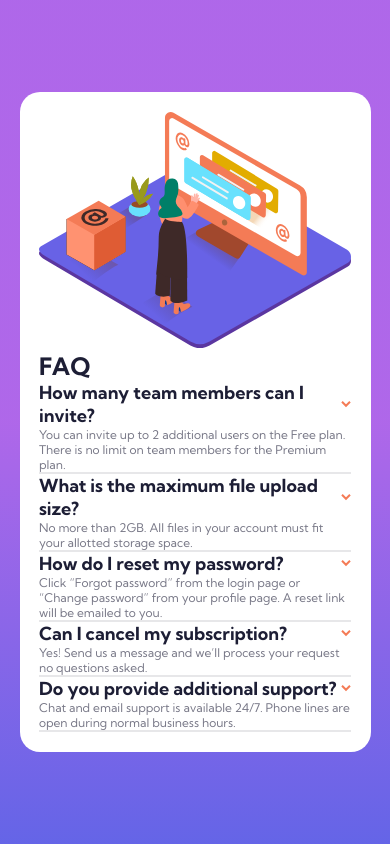
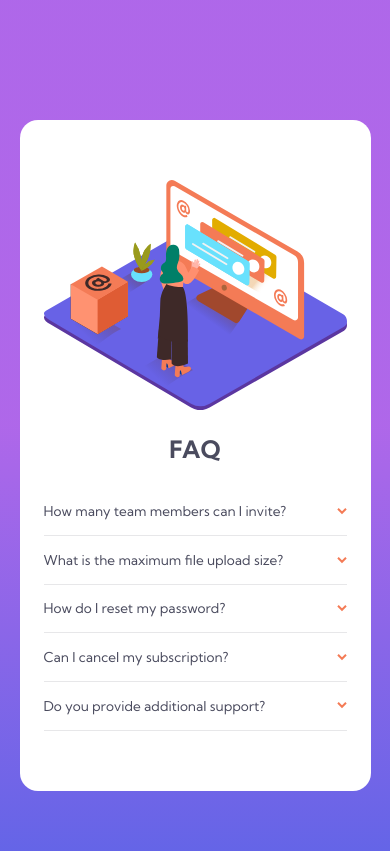
Before and after one commit to samuel-adu/faq-accordion-card, a plain HTML site: page index.html in a window 390 px wide. Drawn offline with Linux system fonts and the light colour scheme.

Commit message:
refactor: add mobile style

```diff
--- a/index.html
+++ b/index.html
@@ -17,89 +17,130 @@
       href="https://fonts.googleapis.com/css2?family=Kumbh+Sans:wght@400;700&display=swap"
       rel="stylesheet"
     />
-    <title>Frontend Mentor | FAQ Accordion Card</title>
+    <title>FAQ Accordion Card | Frontend Mentor</title>
     <link rel="stylesheet" href="style.css" />
   </head>
   <body>
-    <div class="wrapper">
+    <div class="flex-container">
+      <div class="container">
+        <div>
           <picture>
             <source
+              class="illustration"
               media="(min-width: 550px)"
               srcset="./images/illustration-woman-online-desktop.svg"
               sizes=""
             />
-        <img src="./images/illustration-woman-online-mobile.svg" alt="" />
+            <img
+              class="illustration"
+              src="./images/illustration-woman-online-mobile.svg"
+              alt=""
+            />
           </picture>
+        </div>
 
-      <div>
-        <h1>FAQ</h1>
-        <div class="q-and-a">
-          <div class="question">
-            <h2>How many team members can I invite?</h2>
+        <main>
+          <h1 class="main-heading">FAQ</h1>
+
+          <details>
+            <summary>
+              <div class="accordion">
+                <p class="accordion-text">
+                  How many team members can I invite?
+                </p>
                 <img
+                  class="accordion-icon"
                   src="./images/icon-arrow-down.svg"
-              alt="arrow facing downwards"
+                  alt=""
                 />
               </div>
-          <div class="answer">
-            <p>
-              You can invite up to 2 additional users on the Free plan. There is
-              no limit on team members for the Premium plan.
+            </summary>
+            <div>
+              <p class="panel-text">
+                You can invite up to 2 additional users on the Free plan. There
+                is no limit on team members for the Premium plan.
               </p>
             </div>
+          </details>
+
+          <details>
+            <summary>
+              <div class="accordion">
+                <p class="accordion-text">
+                  What is the maximum file upload size?
+                </p>
+                <img
+                  class="accordion-icon"
+                  src="./images/icon-arrow-down.svg"
+                  alt=""
+                />
               </div>
-
-        <div class="q-and-a">
-          <div class="question">
-            <h2>What is the maximum file upload size?</h2>
-            <img src="./images/icon-arrow-down.svg" alt="" />
-          </div>
-          <div class="answer">
-            <p>
-              No more than 2GB. All files in your account must fit your allotted
-              storage space.
+            </summary>
+            <div>
+              <p class="panel-text">
+                No more than 2GB. All files in your account must fit your
+                allotted storage space.
               </p>
             </div>
+          </details>
+
+          <details>
+            <summary>
+              <div class="accordion">
+                <p class="accordion-text">How do I reset my password?</p>
+                <img
+                  class="accordion-icon"
+                  src="./images/icon-arrow-down.svg"
+                  alt=""
+                />
               </div>
-
-        <div class="q-and-a">
-          <div class="question">
-            <h2>How do I reset my password?</h2>
-            <img src="./images/icon-arrow-down.svg" alt="" />
-          </div>
-          <div class="answer">
-            <p>
+            </summary>
+            <div class="panel">
+              <p class="panel-text">
                 Click “Forgot password” from the login page or “Change password”
                 from your profile page. A reset link will be emailed to you.
               </p>
             </div>
+          </details>
+
+          <details>
+            <summary>
+              <div class="accordion">
+                <p class="accordion-text">Can I cancel my subscription?</p>
+                <img
+                  class="accordion-icon"
+                  src="./images/icon-arrow-down.svg"
+                  alt=""
+                />
               </div>
-
-        <div class="q-and-a">
-          <div class="question">
-            <h2>Can I cancel my subscription?</h2>
-            <img src="./images/icon-arrow-down.svg" alt="" />
-          </div>
-          <div class="answer">
-            <p>
-              Yes! Send us a message and we’ll process your request no questions
-              asked.
+            </summary>
+            <div class="panel">
+              <p class="panel-text">
+                Yes! Send us a message and we’ll process your request no
+                questions asked.
               </p>
             </div>
+          </details>
+
+          <details>
+            <summary>
+              <div class="accordion">
+                <p class="accordion-text">Do you provide additional support?</p>
+                <img
+                  class="accordion-icon"
+                  src="./images/icon-arrow-down.svg"
+                  alt=""
+                />
               </div>
-
-        <div class="q-and-a">
-          <div class="question">
-            <h2>Do you provide additional support?</h2>
-            <img src="./images/icon-arrow-down.svg" alt="" />
-          </div>
-          <div class="answer">
-            <p>
+            </summary>
+            <div class="panel">
+              <p class="panel-text">
                 Chat and email support is available 24/7. Phone lines are open
                 during normal business hours.
               </p>
             </div>
-        </div>
+          </details>
+        </main>
       </div>
     </div>
   </body>
--- a/style.css
+++ b/style.css
@@ -4,10 +4,12 @@
   --clr-heading: hsl(237, 12%, 33%);
   --clr-divider: hsl(240, 5%, 91%);
   --clr-hover: hsl(14, 88%, 65%);
-  --clr-heading: hsl(238, 29%, 16%);
+  --clr-active-heading: hsl(238, 29%, 16%);
 }
 
-* {
+*,
+*::before,
+*::after {
   box-sizing: border-box;
   padding: 0;
   margin: 0;
@@ -17,50 +19,116 @@ body {
   margin: 0;
   font-family: "Kumbh Sans", sans-serif;
   font-size: 0.75rem;
-  color: var(--clr-body);
   background-image: var(--bg-main);
   background-repeat: no-repeat;
   background-size: cover;
+  min-height: 100vh;
+}
+
+/* TYPOGRAPHY */
+h1 {
+  color: var(--clr-heading);
+  text-align: center;
+  margin-bottom: 1em;
+}
+
+p {
+  font-size: 0.85rem;
+  line-height: 1.5;
+  margin-bottom: 1em;
+}
+
+.accordion-text {
+  color: var(--clr-heading);
+  margin-bottom: 0;
+}
+
+.panel-text {
+  color: var(--clr-body);
+}
+
+img,
+picture {
+  max-width: 100%;
+  display: block;
+}
+
+/* LAYOUT */
+.flex-container {
   display: flex;
   align-items: center;
   justify-content: center;
-  min-height: 100vh;
 }
 
-h1,
-h2 {
-  color: var(--clr-heading);
+.container {
+  width: 90%;
+  max-width: 1100px;
+  margin: 10em auto 5em;
+  padding: 5em 2em;
+  border-radius: 1.5em;
+  background-color: #fff;
+  position: relative;
 }
 
-img {
-  max-width: 100%;
+.illustration {
+  margin-bottom: 2em;
 }
 
-.wrapper {
-  padding-inline: 1em;
-  width: 90%;
-  max-width: 920px;
-  margin: 0 auto;
-  padding: 5%;
-  background-color: #fff;
-  border-radius: 20px;
-}
-
-.q-and-a {
-  border-bottom: 2px solid var(--clr-divider);
-}
-
-.question {
+.accordion {
   display: flex;
   align-items: center;
   justify-content: space-between;
+  text-align: left;
+  cursor: pointer;
+  width: 100%;
+  border: none;
+  outline: none;
+  transition: 0.4s;
+  padding: 1em 0;
+  font-size: 0.85rem;
+  background-color: inherit;
 }
 
-@media (min-width: 567px) {
-  .wrapper {
+.active .accordion-text {
+  color: var(--clr-active-heading);
+  font-weight: 700;
+}
+
+.accordion-text:hover {
+  color: var(--clr-hover);
+}
+
+.active .accordion-icon {
+  transform: rotate(180deg);
+}
+
+details {
+  border-bottom: 1px solid var(--clr-divider);
+}
+
+details[open] .accordion-icon {
+  transform: rotate(180deg);
+}
+
+details[open] .accordion-text {
+  color: var(--clr-active-heading);
+  font-weight: 700;
+}
+
+summary {
+  list-style: none;
+}
+
+/* @media (min-width: 600px) {
+  .container {
     display: flex;
-    align-items: center;
-    justify-content: space-between;
-    gap: 2em;
   }
-}
+
+  .container > div {
+    width: 50%;
+  }
+
+  main {
+    width: 50%;
+  }
+} */
```
Lines whose indentation alone changed are shown as unchanged.
